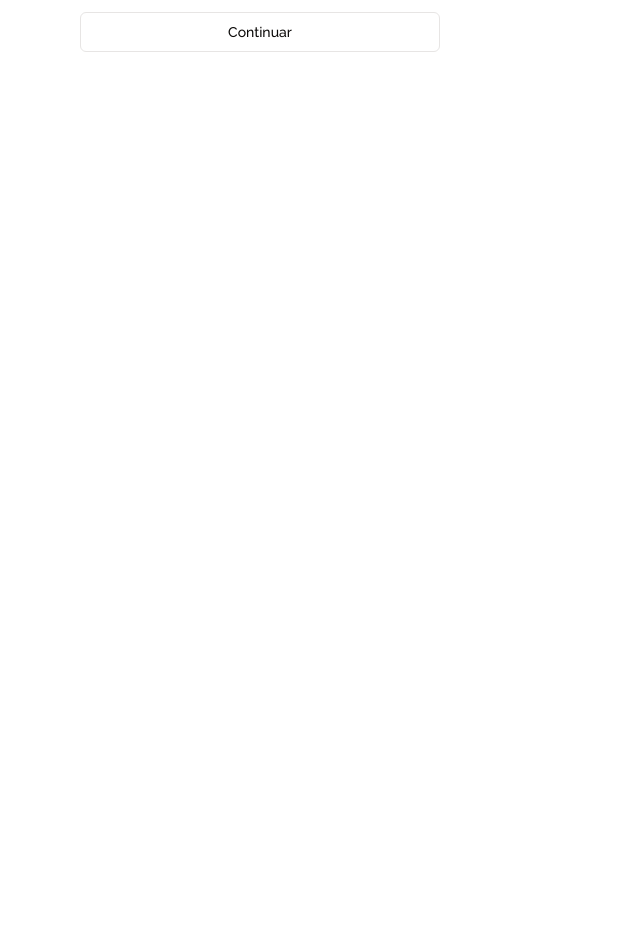
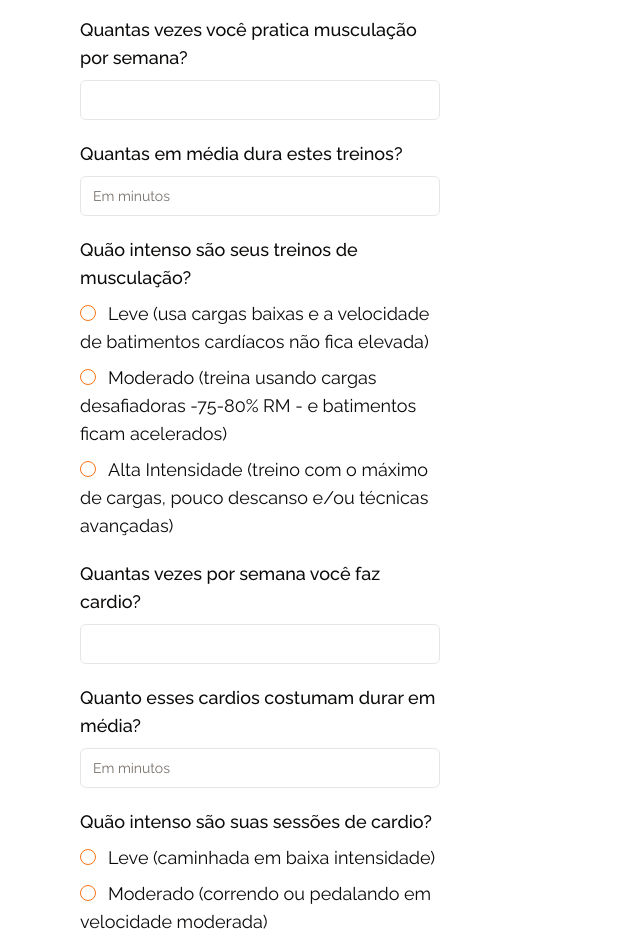
Before and after one commit to itpaulin/ai-diet-calculator, a Next.js app: page /metricas in a window 1280 px wide. Shown: the part 780-1727 px from the top of the page, without its empty margins (0-640 px from the left). Before the commit the page ends 872 px from the top, so only its background shows below. Built offline with nearby package versions, Linux system fonts and the light colour scheme; a web font is replaced by a local one.

Commit message:
feat: Nepa and Neat inputs and refactored the radious inputs.

```diff
--- a/src/app/metricas/components/tdee.tsx
+++ b/src/app/metricas/components/tdee.tsx
@@ -22,6 +22,8 @@ import { ITdee } from '@/models'
 import { KatchMcArdle, MifflinStJeor } from '@/functions/tmb'
 import { Badge } from '@/components/ui/badge'
 import ActivityLevel from '@/enums/ActivityLevel'
+import WorkoutIntensity from '@/enums/WorkoutIntensity'
+import CardioIntensity from '@/enums/CardioIntensity'
 
 interface TdeeProps {
   setHasTdee: Dispatch<SetStateAction<boolean>>
@@ -29,18 +31,7 @@ interface TdeeProps {
 }
 
 const tdeeSchema = z.object({
-  gender: z.nativeEnum(Gender, {
-    errorMap: (issue, _ctx) => {
-      switch (issue.code) {
-        case 'invalid_type':
-          return { message: 'O sexo deve ser masculino ou feminino' }
-        case 'invalid_enum_value':
-          return { message: 'O sexo deve ser masculino ou feminino' }
-        default:
-          return { message: 'Sexo inválido' }
-      }
-    },
-  }),
+  gender: z.enum(['Male', 'Female']),
   age: z.coerce
     .number()
     .int({ message: 'Sua idade deve ser um numero inteiro' })
@@ -55,24 +46,19 @@ const tdeeSchema = z.object({
     .positive(),
   hasBF: z.coerce.boolean(),
   bodyFat: z.coerce.number().positive().optional(),
-  activityLevel: z.nativeEnum(ActivityLevel, {
-    errorMap: (issue, _ctx) => {
-      switch (issue.code) {
-        case 'invalid_type':
-          return { message: 'Selecione um nível de atividade adequado' }
-        case 'invalid_enum_value':
-          return { message: 'Selecione um nível de atividade adequado' }
-        default:
-          return { message: 'Nível inválido' }
-      }
-    },
-  }),
+  activityLevel: z.enum(['Sedentary', 'ModeratelyActive', 'VeryActive']),
+  weeklyWorkoutFrequency: z.coerce.number().int().positive(),
+  workoutTime: z.coerce.number().int().positive(),
+  intesityWorkout: z.enum(['Light', 'Moderate', 'Intense']),
+  weeklyCardioFrequency: z.coerce.number().int().positive(),
+  cardioTime: z.coerce.number().int().positive(),
+  intesityCardio: z.enum(['Light', 'Moderate', 'Intense']),
 })
 
 export const Tdee = ({ setHasTdee, setPayload }: TdeeProps) => {
   const [output, setOutput] = useState('')
-  const [hasBF, setHasBF] = useState<boolean>(false)
   const [bmr, setBmr] = useState<number | boolean>()
+  const [dailyCaloricBurn, setDailyCaloricBurn] = useState<number>()
   const form = useForm<z.infer<typeof tdeeSchema>>({
     resolver: zodResolver(tdeeSchema),
     defaultValues: {
@@ -81,9 +67,15 @@ export const Tdee = ({ setHasTdee, setPayload }: TdeeProps) => {
       height: undefined,
       weight: undefined,
       hasBF: undefined,
+      activityLevel: undefined,
+      weeklyWorkoutFrequency: undefined,
+      weeklyCardioFrequency: undefined,
+      intesityWorkout: undefined,
+      intesityCardio: undefined,
+      cardioTime: undefined,
     },
   })
-  const handleBmr = (values: any) => {
+  const handleBmr = (values: z.infer<typeof tdeeSchema>) => {
     if (values.hasBF === true) {
       if (values.bodyFat && values.bodyFat > 0) {
         setBmr(KatchMcArdle(values.weight, values.bodyFat))
@@ -91,6 +83,9 @@ export const Tdee = ({ setHasTdee, setPayload }: TdeeProps) => {
     } else {
       setBmr(MifflinStJeor(values))
     }
+  }
+  const handleDailyCaloricBurn = (values: z.infer<typeof tdeeSchema>) => {
+    return
   }
   const watchFields = form.watch(['gender', 'age', 'height', 'weight', 'hasBF', 'bodyFat'])
 
@@ -126,18 +121,16 @@ export const Tdee = ({ setHasTdee, setPayload }: TdeeProps) => {
                     className=''
                     {...field}
                   >
+                    {Object.keys(Gender).map((key) => (
                       <FormItem className='flex items-center space-x-1 space-y-0'>
                         <FormControl>
-                        <RadioGroupItem value={Gender.Male} />
+                          <RadioGroupItem value={key} />
                         </FormControl>
-                      <FormLabel className='font-normal'>Masculino</FormLabel>
+                        <FormLabel className='font-normal'>
+                          {Gender[key as keyof typeof Gender]}
+                        </FormLabel>
                       </FormItem>
-                    <FormItem className='flex items-center space-x-1 space-y-0'>
-                      <FormControl>
-                        <RadioGroupItem value={Gender.Female} />
-                      </FormControl>
-                      <FormLabel className='font-normal'>Feminino</FormLabel>
-                    </FormItem>
+                    ))}
                   </RadioGroup>
                 </FormControl>
                 <FormMessage />
@@ -261,38 +254,144 @@ export const Tdee = ({ setHasTdee, setPayload }: TdeeProps) => {
                     defaultValue={field.value}
                     className='flex flex-col'
                   >
+                    {Object.keys(ActivityLevel).map((key) => (
                       <FormItem className='items-center space-x-3'>
                         <FormControl>
-                        <RadioGroupItem value={ActivityLevel.Sedentary} />
+                          <RadioGroupItem value={key} />
                         </FormControl>
                         <FormLabel className='font-normal'>
-                        Sedentário - passa o dia sentado / trabalho em escritório
+                          {ActivityLevel[key as keyof typeof ActivityLevel]}
                         </FormLabel>
                       </FormItem>
-                    <FormItem className='items-center space-x-3'>
-                      <FormControl>
-                        <RadioGroupItem value={ActivityLevel.ModeratelyActive} />
-                      </FormControl>
-                      <FormLabel className='font-normal'>
-                        Moderamente Ativo - passa parte do dia caminhando ou fazendo alguma
-                        atividade
-                      </FormLabel>
-                    </FormItem>
-                    <FormItem className='items-center space-x-3'>
-                      <FormControl>
-                        <RadioGroupItem value={ActivityLevel.VeryActive} />
-                      </FormControl>
-                      <FormLabel className='font-normal'>
-                        Bastante ativo - faz trabalho braçal ou atividades físicas intensas
-                      </FormLabel>
-                    </FormItem>
+                    ))}
                   </RadioGroup>
                 </FormControl>
                 <FormMessage />
               </FormItem>
             )}
           />
-          <Button type='submit' variant='outline'>
+          <FormField
+            control={form.control}
+            name='weeklyWorkoutFrequency'
+            render={({ field }) => (
+              <FormItem className='flex flex-col'>
+                <FormLabel> Quantas vezes você pratica musculação por semana? </FormLabel>
+                <FormControl>
+                  <Input type={'number'} {...field} />
+                </FormControl>
+                <FormMessage />
+              </FormItem>
+            )}
+          />
+          <FormField
+            control={form.control}
+            name='workoutTime'
+            render={({ field }) => (
+              <FormItem className='flex flex-col'>
+                <FormLabel> Quantas em média dura estes treinos? </FormLabel>
+                <FormControl>
+                  <Input type={'number'} placeholder='Em minutos' {...field} />
+                </FormControl>
+                <FormMessage />
+              </FormItem>
+            )}
+          />
+          <FormField
+            control={form.control}
+            name='intesityWorkout'
+            render={({ field }) => (
+              <FormItem className='flex flex-col'>
+                <FormLabel>Quão intenso são seus treinos de musculação?</FormLabel>
+                <FormControl>
+                  <RadioGroup
+                    onValueChange={field.onChange}
+                    defaultValue={field.value}
+                    className='flex flex-col'
+                  >
+                    {Object.keys(WorkoutIntensity).map((key) => (
+                      <FormItem key={key} className='items-center space-x-3'>
+                        <FormControl>
+                          <RadioGroupItem value={key} />
+                        </FormControl>
+                        <FormLabel className='font-normal'>
+                          {WorkoutIntensity[key as keyof typeof WorkoutIntensity]}
+                        </FormLabel>
+                      </FormItem>
+                    ))}
+                  </RadioGroup>
+                </FormControl>
+                <FormMessage />
+              </FormItem>
+            )}
+          />
+
+          <FormField
+            control={form.control}
+            name='weeklyCardioFrequency'
+            render={({ field }) => (
+              <FormItem className='flex flex-col'>
+                <FormLabel> Quantas vezes por semana você faz cardio? </FormLabel>
+                <FormControl>
+                  <Input type={'number'} {...field} />
+                </FormControl>
+                <FormMessage />
+              </FormItem>
+            )}
+          />
+          <FormField
+            control={form.control}
+            name='cardioTime'
+            render={({ field }) => (
+              <FormItem className='flex flex-col'>
+                <FormLabel> Quanto esses cardios costumam durar em média?</FormLabel>
+                <FormControl>
+                  <Input type={'number'} placeholder='Em minutos' {...field} />
+                </FormControl>
+                <FormMessage />
+              </FormItem>
+            )}
+          />
+          <FormField
+            control={form.control}
+            name='intesityCardio'
+            render={({ field }) => (
+              <FormItem className='flex flex-col'>
+                <FormLabel>Quão intenso são suas sessões de cardio?</FormLabel>
+                <FormControl>
+                  <RadioGroup
+                    onValueChange={field.onChange}
+                    defaultValue={field.value}
+                    className='flex flex-col'
+                  >
+                    {Object.keys(CardioIntensity).map((key) => (
+                      <FormItem key={key} className='items-center space-x-3'>
+                        <FormControl>
+                          <RadioGroupItem value={key} />
+                        </FormControl>
+                        <FormLabel className='font-normal'>
+                          {CardioIntensity[key as keyof typeof CardioIntensity]}
+                        </FormLabel>
+                      </FormItem>
+                    ))}
+                  </RadioGroup>
+                </FormControl>
+                <FormMessage />
+              </FormItem>
+            )}
+          />
+
+          {dailyCaloricBurn && (
+            <div className='w-full rounded-lg bg-sky-100 text-center'>
+              <span className=' text-lg font-semibold'>
+                Sua taxa metabólica basal (TMB/BMR):
+                <Badge className='ml-2 bg-green-500 text-sm hover:bg-green-700'>
+                  {Number(dailyCaloricBurn).toFixed(0)}
+                </Badge>
+              </span>
+            </div>
+          )}
+
+          <Button type='submit' className='mt-6'>
             Continuar
           </Button>
         </form>
```
Lines whose indentation alone changed are shown as unchanged.
